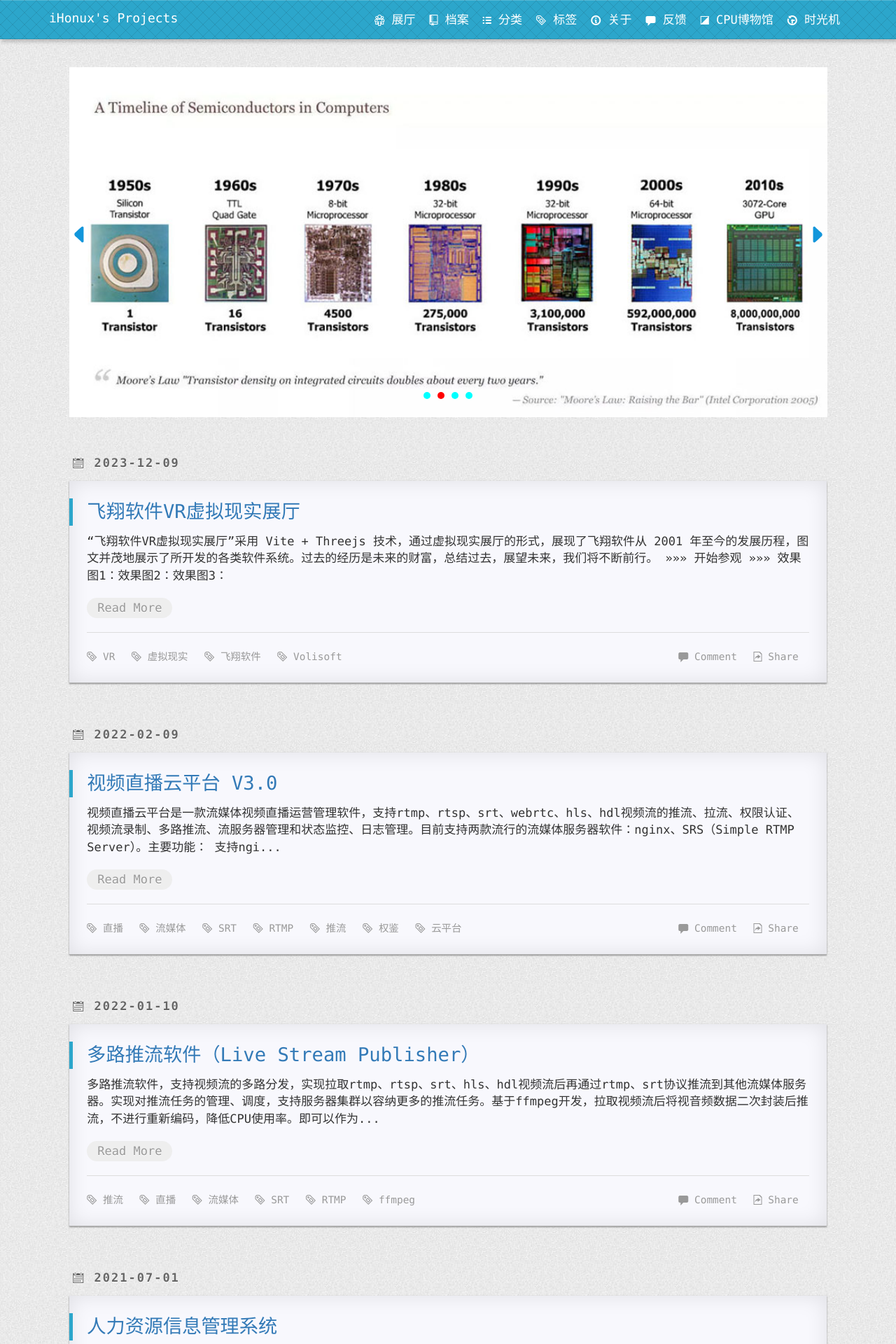
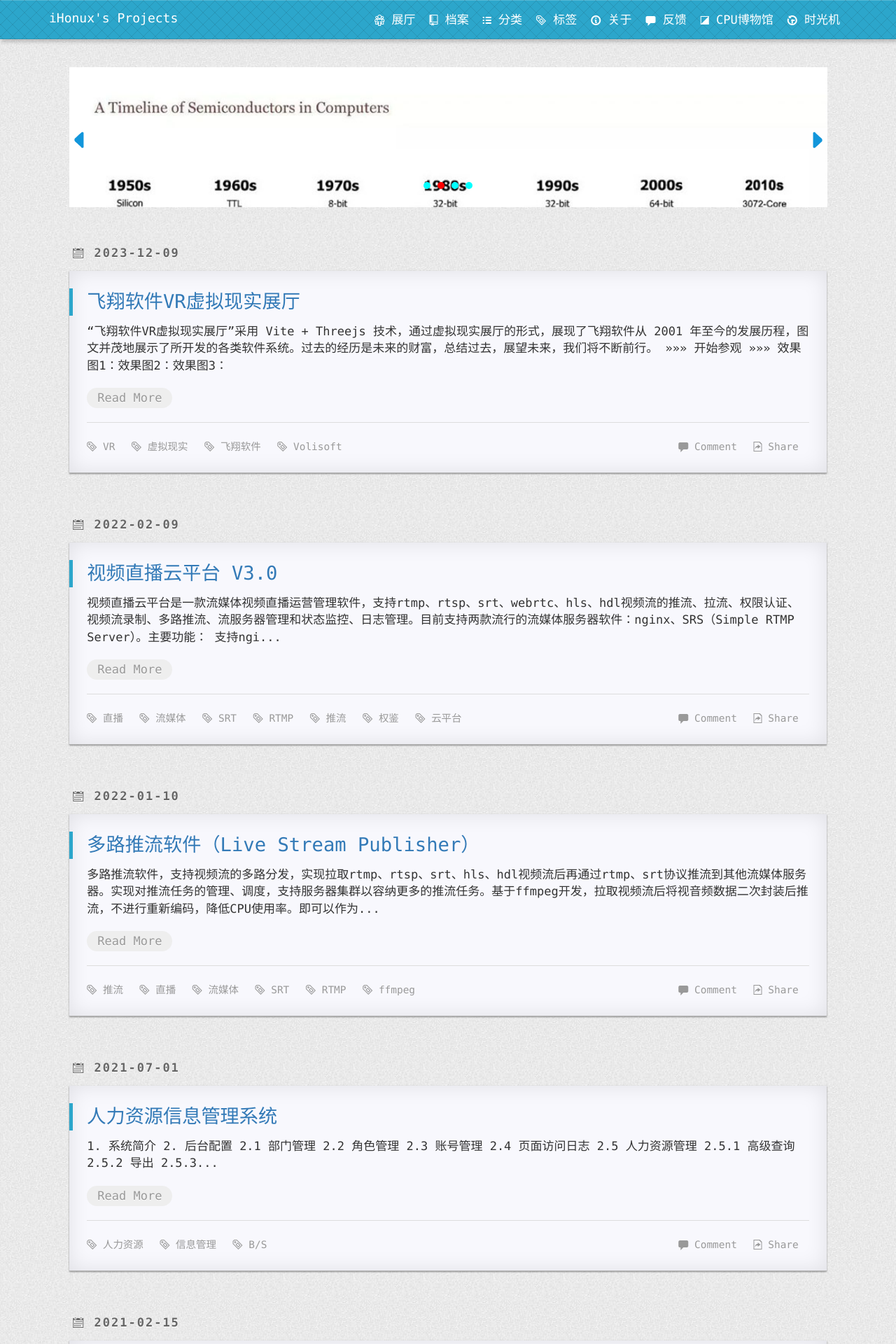
Before and after one commit to fxrj/fxrj.github.io, a Jekyll site: the page built from index.html, in a window 1280 px wide. Shown: the top 1920 px of the page at 70% size. Built offline with Jekyll 4.4.1, drawn with Linux system fonts in a browser that asks for light colours; nearby versions of some CDN libraries; the list of posts is cut into pages by our own code; comment, search, counter and statistics services are not loaded.

Commit message:
Update simple_style.css

```diff
--- a/static/css/simple_style.css
+++ b/static/css/simple_style.css
@@ -1,7 +1,7 @@
 .simple-swiper-container {
 	/*width: 1000px;*/
 	/*border-radius: 5px;*/
-	height: 500px;
+	/* height: 500px; */
 	overflow: hidden;
 	position: relative;
 	margin: 20px 0 0 0;
```
